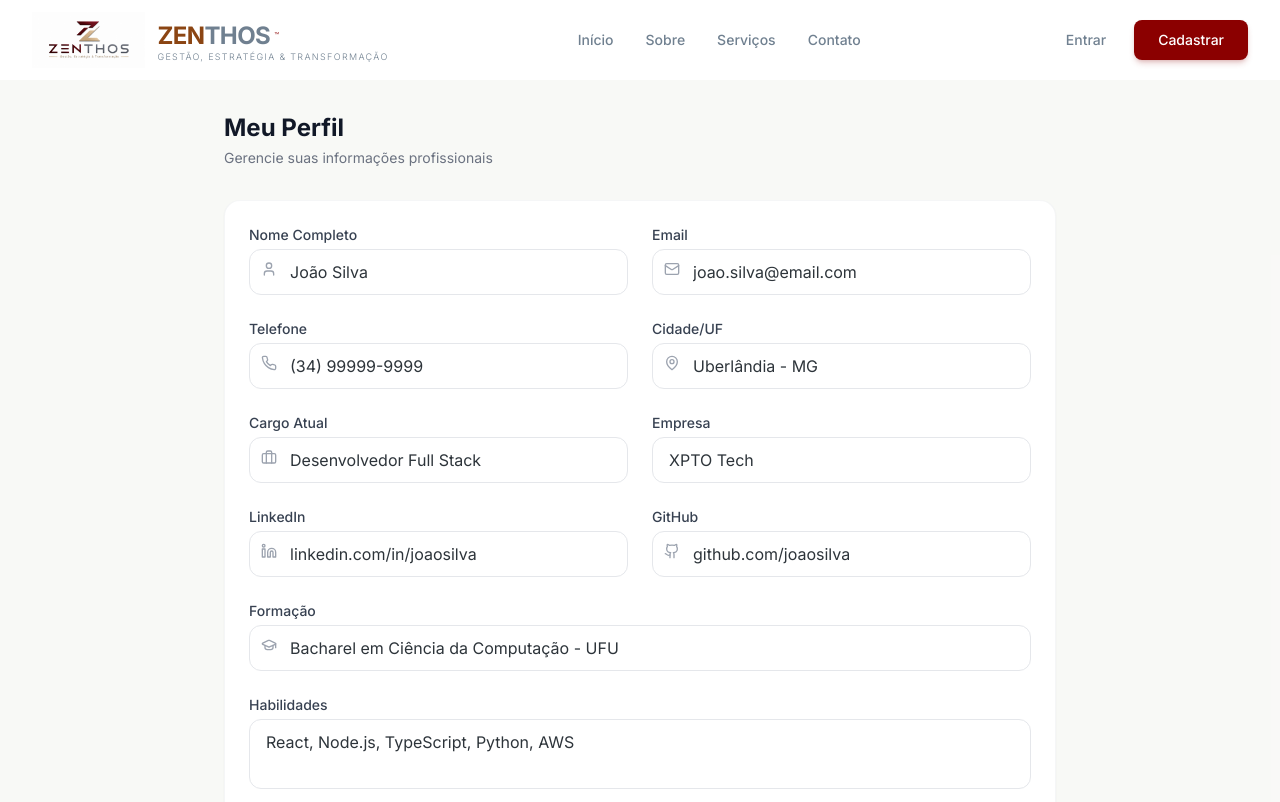
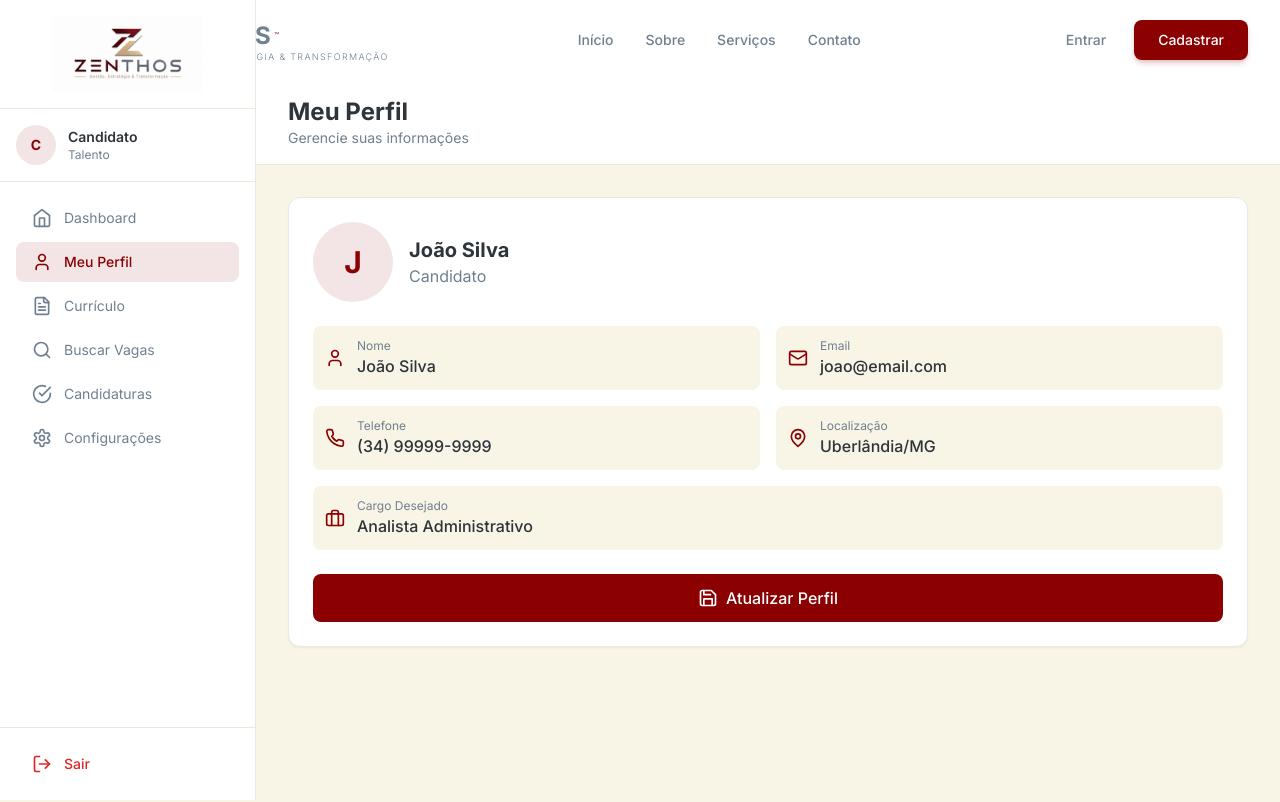
Before and after one commit to trivoroficial/consult_recruit, a Next.js app: page /candidato/perfil in a window 1280 px wide. Shown: the top 802 px of the page. Built offline with nearby package versions, Linux system fonts and the light colour scheme; sample sign-in values are in the browser's storage; a web font is replaced by a local one.

Commit message:
Refactor CandidatoPerfil component layout and form

```diff
--- a/src/app/(dashboard)/candidato/perfil/page.tsx
+++ b/src/app/(dashboard)/candidato/perfil/page.tsx
@@ -1,189 +1,80 @@
 'use client'
 
-import { useState } from 'react'
-import { Save, User, Mail, Phone, MapPin, Briefcase, GraduationCap, Linkedin, Github } from 'lucide-react'
+import { SidebarCandidato } from '@/components/dashboard/SidebarCandidato'
+import { DashboardFooter } from '@/components/dashboard/DashboardFooter'
+import { User, Mail, Phone, MapPin, Briefcase, Save } from 'lucide-react'
 
 export default function CandidatoPerfil() {
-  const [form, setForm] = useState({
-    nome: 'João Silva',
-    email: 'joao.silva@email.com',
-    telefone: '(34) 99999-9999',
-    cidade: 'Uberlândia',
-    estado: 'MG',
-    cargo: 'Desenvolvedor Full Stack',
-    empresa: 'XPTO Tech',
-    linkedin: 'linkedin.com/in/joaosilva',
-    github: 'github.com/joaosilva',
-    sobre: 'Profissional com 5 anos de experiência em desenvolvimento web...',
-    formacao: 'Bacharel em Ciência da Computação - UFU',
-    habilidades: 'React, Node.js, TypeScript, Python, AWS'
-  })
+  return (
+    <div className="min-h-screen bg-[#F8F4E6] flex flex-col">
+      <SidebarCandidato />
 
-  return (
-    <div className="min-h-screen bg-gray-50/80">
-      <div className="max-w-4xl mx-auto px-4 sm:px-6 lg:px-8 py-8">
+      <div className="flex-1 ml-64 flex flex-col min-h-screen">
+        <header className="bg-white border-b border-[#E8EAE0] px-8 py-4 flex items-center justify-between">
+          <div>
+            <h1 className="text-2xl font-bold text-[#2D343A]">Meu Perfil</h1>
+            <p className="text-sm text-[#708090]">Gerencie suas informações</p>
+          </div>
+        </header>
 
-        {/* ===== HEADER ===== */}
-        <div className="mb-8">
-          <h1 className="text-2xl font-bold text-gray-900">Meu Perfil</h1>
-          <p className="text-sm text-gray-500 mt-1">Gerencie suas informações profissionais</p>
-        </div>
+        <div className="flex-1 p-8">
+          <div className="bg-white rounded-xl shadow-sm border border-[#E8EAE0] p-6">
+            <div className="flex items-center gap-4 mb-6">
+              <div className="w-20 h-20 bg-[#8B0000]/10 rounded-full flex items-center justify-center text-[#8B0000] text-3xl font-bold">
+                J
+              </div>
+              <div>
+                <h2 className="text-xl font-bold text-[#2D343A]">João Silva</h2>
+                <p className="text-[#708090]">Candidato</p>
+              </div>
+            </div>
 
-        {/* ===== FORMULÁRIO ===== */}
-        <div className="bg-white rounded-2xl border border-gray-100/80 p-6 shadow-sm">
-          <div className="space-y-6">
-
-            <div className="grid grid-cols-1 md:grid-cols-2 gap-6">
-              <div>
-                <label className="block text-sm font-medium text-gray-700 mb-1">Nome Completo</label>
-                <div className="relative">
-                  <User className="absolute left-3 top-3 h-4 w-4 text-gray-400" />
-                  <input
-                    type="text"
-                    className="w-full px-4 py-2.5 pl-10 border border-gray-200 rounded-xl focus:border-[#8B0000] focus:ring-2 focus:ring-[#8B0000]/20 outline-none transition"
-                    value={form.nome}
-                    onChange={(e) => setForm({...form, nome: e.target.value})}
-                  />
+            <div className="grid grid-cols-1 md:grid-cols-2 gap-4">
+              <div className="flex items-center gap-3 p-3 bg-[#F8F4E6] rounded-lg">
+                <User className="h-5 w-5 text-[#8B0000]" />
+                <div>
+                  <p className="text-xs text-[#708090]">Nome</p>
+                  <p className="font-medium text-[#2D343A]">João Silva</p>
                 </div>
               </div>
-              <div>
-                <label className="block text-sm font-medium text-gray-700 mb-1">Email</label>
-                <div className="relative">
-                  <Mail className="absolute left-3 top-3 h-4 w-4 text-gray-400" />
-                  <input
-                    type="email"
-                    className="w-full px-4 py-2.5 pl-10 border border-gray-200 rounded-xl focus:border-[#8B0000] focus:ring-2 focus:ring-[#8B0000]/20 outline-none transition"
-                    value={form.email}
-                    onChange={(e) => setForm({...form, email: e.target.value})}
-                  />
+              <div className="flex items-center gap-3 p-3 bg-[#F8F4E6] rounded-lg">
+                <Mail className="h-5 w-5 text-[#8B0000]" />
+                <div>
+                  <p className="text-xs text-[#708090]">Email</p>
+                  <p className="font-medium text-[#2D343A]">joao@email.com</p>
+                </div>
+              </div>
+              <div className="flex items-center gap-3 p-3 bg-[#F8F4E6] rounded-lg">
+                <Phone className="h-5 w-5 text-[#8B0000]" />
+                <div>
+                  <p className="text-xs text-[#708090]">Telefone</p>
+                  <p className="font-medium text-[#2D343A]">(34) 99999-9999</p>
+                </div>
+              </div>
+              <div className="flex items-center gap-3 p-3 bg-[#F8F4E6] rounded-lg">
+                <MapPin className="h-5 w-5 text-[#8B0000]" />
+                <div>
+                  <p className="text-xs text-[#708090]">Localização</p>
+                  <p className="font-medium text-[#2D343A]">Uberlândia/MG</p>
+                </div>
+              </div>
+              <div className="flex items-center gap-3 p-3 bg-[#F8F4E6] rounded-lg md:col-span-2">
+                <Briefcase className="h-5 w-5 text-[#8B0000]" />
+                <div>
+                  <p className="text-xs text-[#708090]">Cargo Desejado</p>
+                  <p className="font-medium text-[#2D343A]">Analista Administrativo</p>
                 </div>
               </div>
             </div>
 
-            <div className="grid grid-cols-1 md:grid-cols-2 gap-6">
-              <div>
-                <label className="block text-sm font-medium text-gray-700 mb-1">Telefone</label>
-                <div className="relative">
-                  <Phone className="absolute left-3 top-3 h-4 w-4 text-gray-400" />
-                  <input
-                    type="tel"
-                    className="w-full px-4 py-2.5 pl-10 border border-gray-200 rounded-xl focus:border-[#8B0000] focus:ring-2 focus:ring-[#8B0000]/20 outline-none transition"
-                    value={form.telefone}
-                    onChange={(e) => setForm({...form, telefone: e.target.value})}
-                  />
-                </div>
-              </div>
-              <div>
-                <label className="block text-sm font-medium text-gray-700 mb-1">Cidade/UF</label>
-                <div className="relative">
-                  <MapPin className="absolute left-3 top-3 h-4 w-4 text-gray-400" />
-                  <input
-                    type="text"
-                    className="w-full px-4 py-2.5 pl-10 border border-gray-200 rounded-xl focus:border-[#8B0000] focus:ring-2 focus:ring-[#8B0000]/20 outline-none transition"
-                    value={`${form.cidade} - ${form.estado}`}
-                    onChange={(e) => {
-                      const [cidade, estado] = e.target.value.split(' - ')
-                      setForm({...form, cidade: cidade || '', estado: estado || ''})
-                    }}
-                  />
-                </div>
-              </div>
-            </div>
-
-            <div className="grid grid-cols-1 md:grid-cols-2 gap-6">
-              <div>
-                <label className="block text-sm font-medium text-gray-700 mb-1">Cargo Atual</label>
-                <div className="relative">
-                  <Briefcase className="absolute left-3 top-3 h-4 w-4 text-gray-400" />
-                  <input
-                    type="text"
-                    className="w-full px-4 py-2.5 pl-10 border border-gray-200 rounded-xl focus:border-[#8B0000] focus:ring-2 focus:ring-[#8B0000]/20 outline-none transition"
-                    value={form.cargo}
-                    onChange={(e) => setForm({...form, cargo: e.target.value})}
-                  />
-                </div>
-              </div>
-              <div>
-                <label className="block text-sm font-medium text-gray-700 mb-1">Empresa</label>
-                <input
-                  type="text"
-                  className="w-full px-4 py-2.5 border border-gray-200 rounded-xl focus:border-[#8B0000] focus:ring-2 focus:ring-[#8B0000]/20 outline-none transition"
-                  value={form.empresa}
-                  onChange={(e) => setForm({...form, empresa: e.target.value})}
-                />
-              </div>
-            </div>
-
-            <div className="grid grid-cols-1 md:grid-cols-2 gap-6">
-              <div>
-                <label className="block text-sm font-medium text-gray-700 mb-1">LinkedIn</label>
-                <div className="relative">
-                  <Linkedin className="absolute left-3 top-3 h-4 w-4 text-gray-400" />
-                  <input
-                    type="text"
-                    className="w-full px-4 py-2.5 pl-10 border border-gray-200 rounded-xl focus:border-[#8B0000] focus:ring-2 focus:ring-[#8B0000]/20 outline-none transition"
-                    value={form.linkedin}
-                    onChange={(e) => setForm({...form, linkedin: e.target.value})}
-                  />
-                </div>
-              </div>
-              <div>
-                <label className="block text-sm font-medium text-gray-700 mb-1">GitHub</label>
-                <div className="relative">
-                  <Github className="absolute left-3 top-3 h-4 w-4 text-gray-400" />
-                  <input
-                    type="text"
-                    className="w-full px-4 py-2.5 pl-10 border border-gray-200 rounded-xl focus:border-[#8B0000] focus:ring-2 focus:ring-[#8B0000]/20 outline-none transition"
-                    value={form.github}
-                    onChange={(e) => setForm({...form, github: e.target.value})}
-                  />
-                </div>
-              </div>
-            </div>
-
-            <div>
-              <label className="block text-sm font-medium text-gray-700 mb-1">Formação</label>
-              <div className="relative">
-                <GraduationCap className="absolute left-3 top-3 h-4 w-4 text-gray-400" />
-                <input
-                  type="text"
-                  className="w-full px-4 py-2.5 pl-10 border border-gray-200 rounded-xl focus:border-[#8B0000] focus:ring-2 focus:ring-[#8B0000]/20 outline-none transition"
-                  value={form.formacao}
-                  onChange={(e) => setForm({...form, formacao: e.target.value})}
-                />
-              </div>
-            </div>
-
-            <div>
-              <label className="block text-sm font-medium text-gray-700 mb-1">Habilidades</label>
-              <textarea
-                rows={2}
-                className="w-full px-4 py-2.5 border border-gray-200 rounded-xl focus:border-[#8B0000] focus:ring-2 focus:ring-[#8B0000]/20 outline-none transition resize-none"
-                value={form.habilidades}
-                onChange={(e) => setForm({...form, habilidades: e.target.value})}
-              />
-            </div>
-
-            <div>
-              <label className="block text-sm font-medium text-gray-700 mb-1">Sobre mim</label>
-              <textarea
-                rows={4}
-                className="w-full px-4 py-2.5 border border-gray-200 rounded-xl focus:border-[#8B0000] focus:ring-2 focus:ring-[#8B0000]/20 outline-none transition resize-none"
-                value={form.sobre}
-                onChange={(e) => setForm({...form, sobre: e.target.value})}
-              />
-            </div>
-
-            <div className="flex justify-end pt-4 border-t border-gray-100">
-              <button className="px-6 py-2.5 text-sm font-semibold text-white bg-[#8B0000] rounded-xl hover:bg-[#700000] transition shadow-md shadow-[#8B0000]/20 flex items-center gap-2">
-                <Save className="h-4 w-4" />
-                Salvar Perfil
-              </button>
-            </div>
-
+            <button className="mt-6 w-full py-3 bg-[#8B0000] text-white rounded-lg hover:bg-[#700000] transition font-medium flex items-center justify-center gap-2">
+              <Save className="h-5 w-5" />
+              Atualizar Perfil
+            </button>
           </div>
         </div>
 
+        <DashboardFooter />
       </div>
     </div>
   )
```
